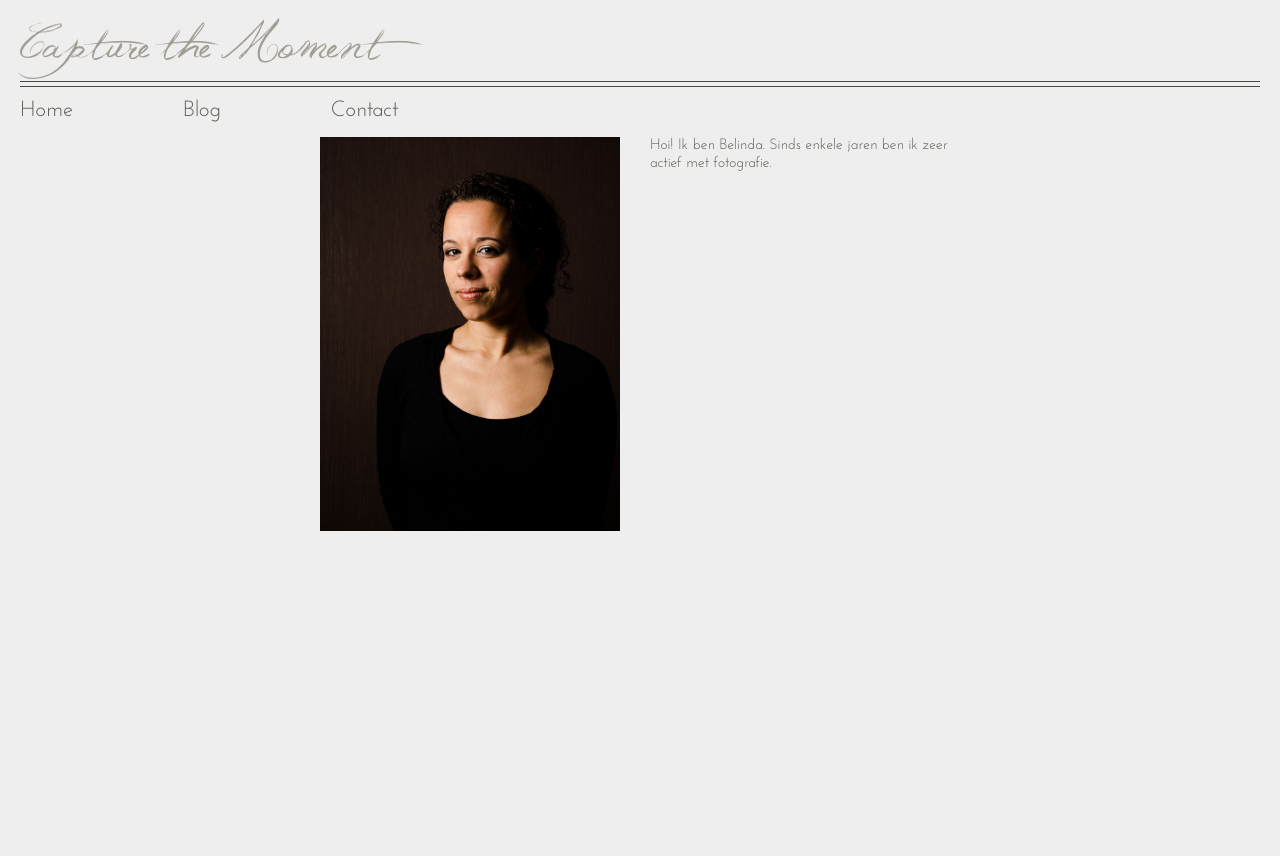
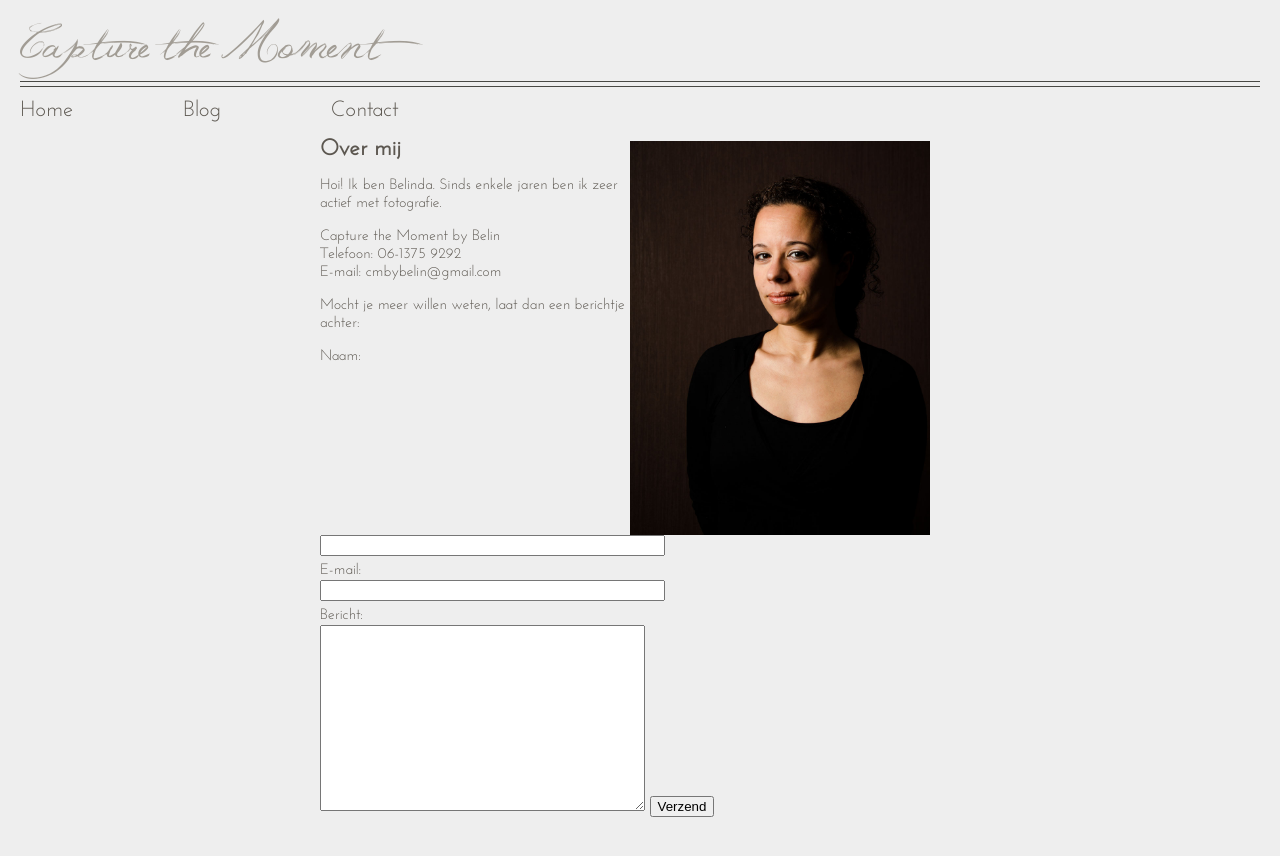
Before and after one commit to cmbybelin/cmbybelin.github.io, a Jekyll site: the page built from contact.html, in a window 1280 px wide. Shown: the top 856 px of the page. Built offline with Jekyll 4.4.1, drawn with Linux system fonts in a browser that asks for light colours.

Commit message:
Added contact form.

```diff
--- a/contact.html
+++ b/contact.html
@@ -3,8 +3,31 @@
 {% include head.html %}
 
 <article class="blog">
-<img src="portfolio/belin.jpg" style="width: 300px; float: left; margin-right: 2em" alt="Dit ben ik"/>
+<img src="portfolio/belin.jpg" style="width: 300px; float: right; margin-right: 2em" alt="Dit ben ik"/>
+<h2>Over mij</h2>
 <p>Hoi! Ik ben Belinda. Sinds enkele jaren ben ik zeer actief met fotografie.</p>
+
+<div class="vcard">
+    <div class="fn org">Capture the Moment by Belin</div>
+    <div>Telefoon: <span class="tel">06-1375 9292</span></div>
+    <div>E-mail: <a href="mailto:cmbybelin@gmail.com" class="email">cmbybelin@gmail.com</a></div>
+</div>
+
+<p>Mocht je meer willen weten, laat dan een berichtje achter:</p>
+
+<form action="https://getsimpleform.com/messages?form_api_token=84cf3f47b43b7b5a616bd93710510116" method="post">
+  <!-- the redirect_to is optional, the form will redirect to the referrer on submission -->
+  <input type='hidden' name='redirect_to' value='http://cmbybelin.com/contact-thanks.html' />
+
+  <label for="f_name">Naam:</label>
+  <input id="f_name" type="text" name="name" size="40" required/>
+  <label for="f_email">E-mail:</label>
+  <input id="f_email" type="email" name="email" size="40" required/>
+  <label for="f_message">Bericht:</label>
+  <textarea id="f_message" name="message" cols="38" rows="12" required></textarea>
+
+  <input type='submit' value='Verzend' />
+</form>
 
 </article>
 {% include tail.html %}
--- a/style/main.css
+++ b/style/main.css
@@ -224,3 +224,7 @@ article.blog {
  max-width: 600px;
  max-height: 600px;
 }
+label {
+ display: block;
+ margin-top: 6px;
+}
```
Also changed, not shown: contact-thanks.html (added, +10 -0 lines).
